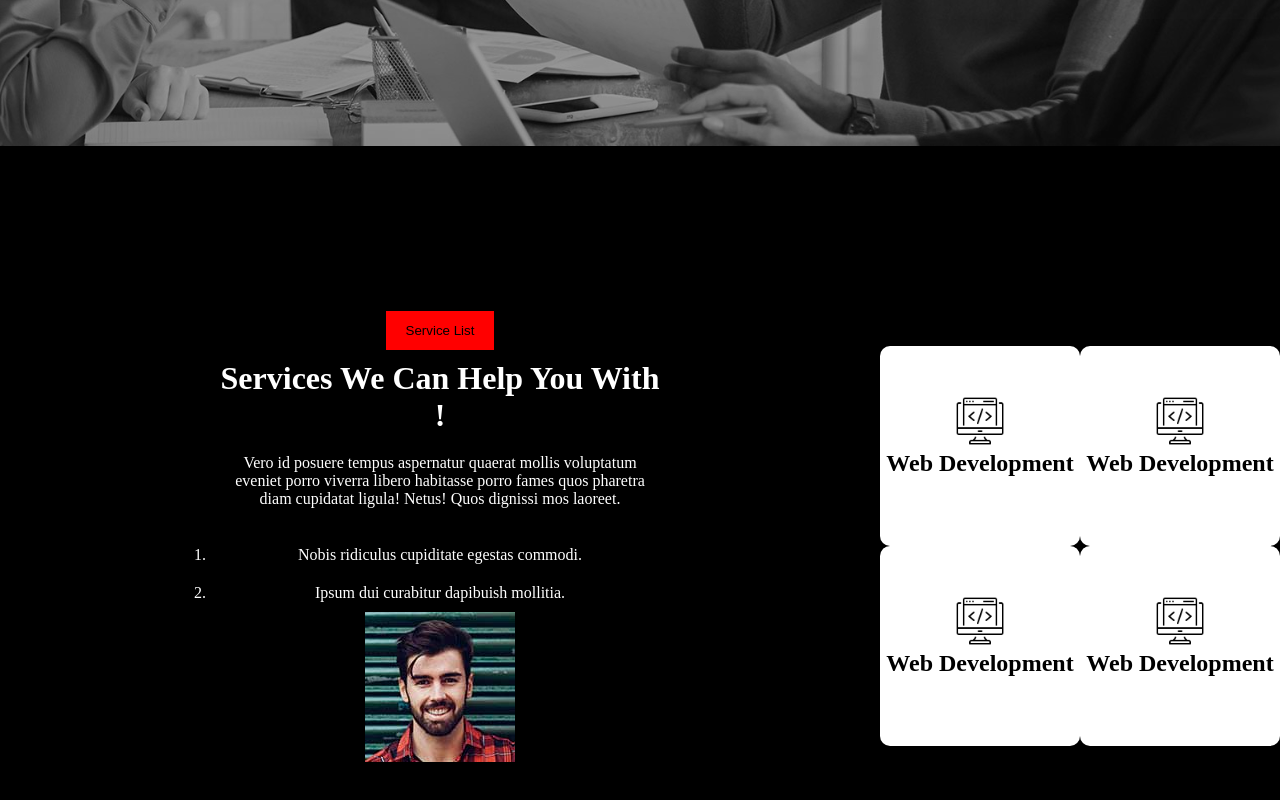
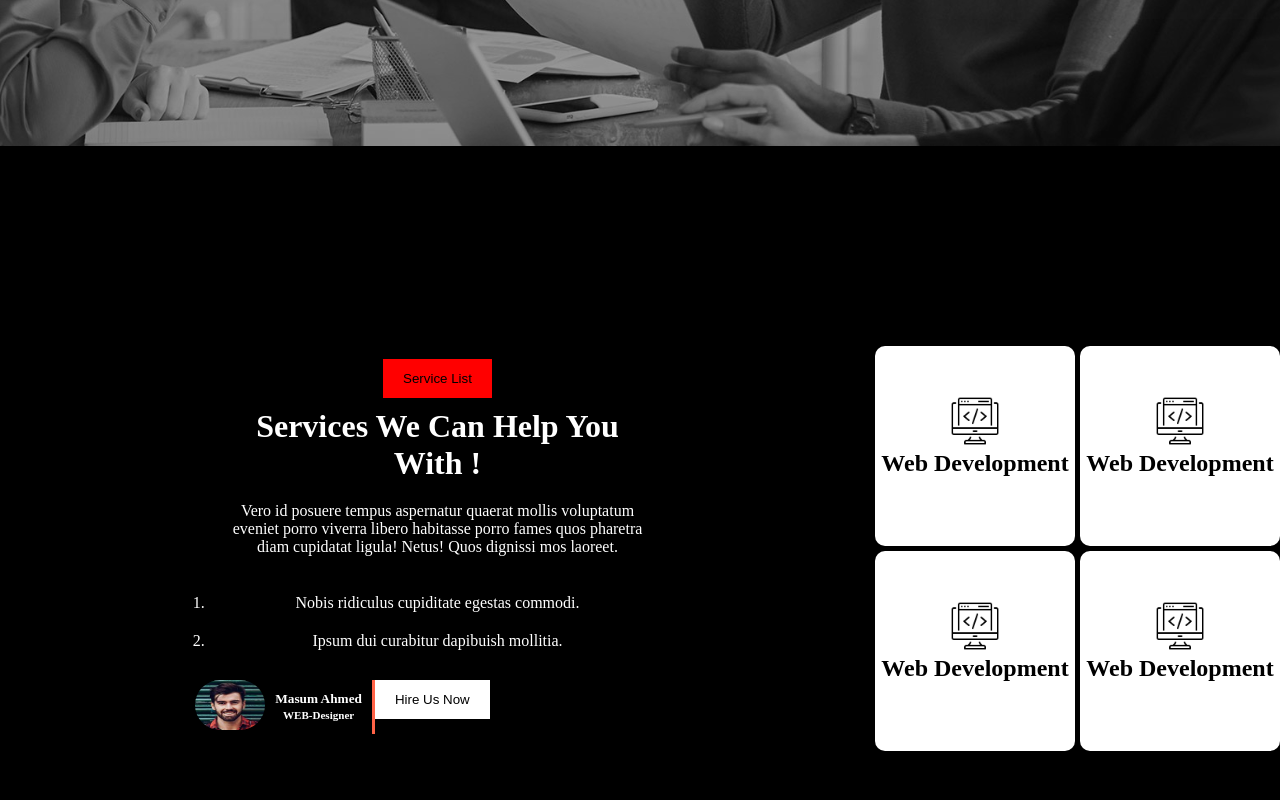
Before and after one commit to ri-masum/digital-agency, a plain HTML site: page index.html in a window 1280 px wide. Shown: the part 723-1523 px from the top of the page. Drawn offline with Linux system fonts and the light colour scheme.

Commit message:
service list part done

```diff
--- a/index.html
+++ b/index.html
@@ -61,10 +61,22 @@
                     <li class="banner-description">Ipsum dui curabitur dapibuish mollitia.</li>
                 </ol>
                 <div class="auther-container">
-                    <div class="img">
-                        <img src="./asset/image/author.jpg" alt="">
+                    <div class="profile-container">
+                        <div class="auther-details">
+                            <img class="auther-img" src="./asset/image/author.jpg" alt="">
+                        </div>
+                        <div class="banner-description">
+                            <h5 class="">Masum Ahmed <br> <small> WEB-Designer</small></h5>
+
+                        </div>
+
+
                     </div>
-                    <h5>Masum Ahmed  </h5>
+
+
+                    <div class="auther-button">
+                        <button class="btn  btn-primary">Hire Us Now</button>
+                    </div>
                 </div>
             </div>
             <div class="main-right">
@@ -80,9 +92,6 @@
                         <h2>Web Development</h2>
                     </div>
                 </div>
-
-            </div>
-            <div class="last-two-box">
                 <div class="first-two-box">
                     <div class="box">
 
@@ -95,7 +104,9 @@
                         <h2>Web Development</h2>
                     </div>
                 </div>
+
             </div>
+
 
         </div>
     </main>
--- a/style.css
+++ b/style.css
@@ -81,3 +81,30 @@
 
 
 }
+.first-two-box{
+    display: flex;
+    gap: 5px;
+    margin-top: 5px;
+
+}
+.auther-img
+{
+    width: 70px;
+    height: 50px;
+    border-radius: 70px;
+
+
+}
+.profile-container{
+    display: flex;
+    border-right: 3px solid tomato;
+
+
+}
+.auther-container{
+    display: flex;
+
+    justify-content: center;
+    margin-top: 20px;
+    margin-right: 190px;
+}
```
